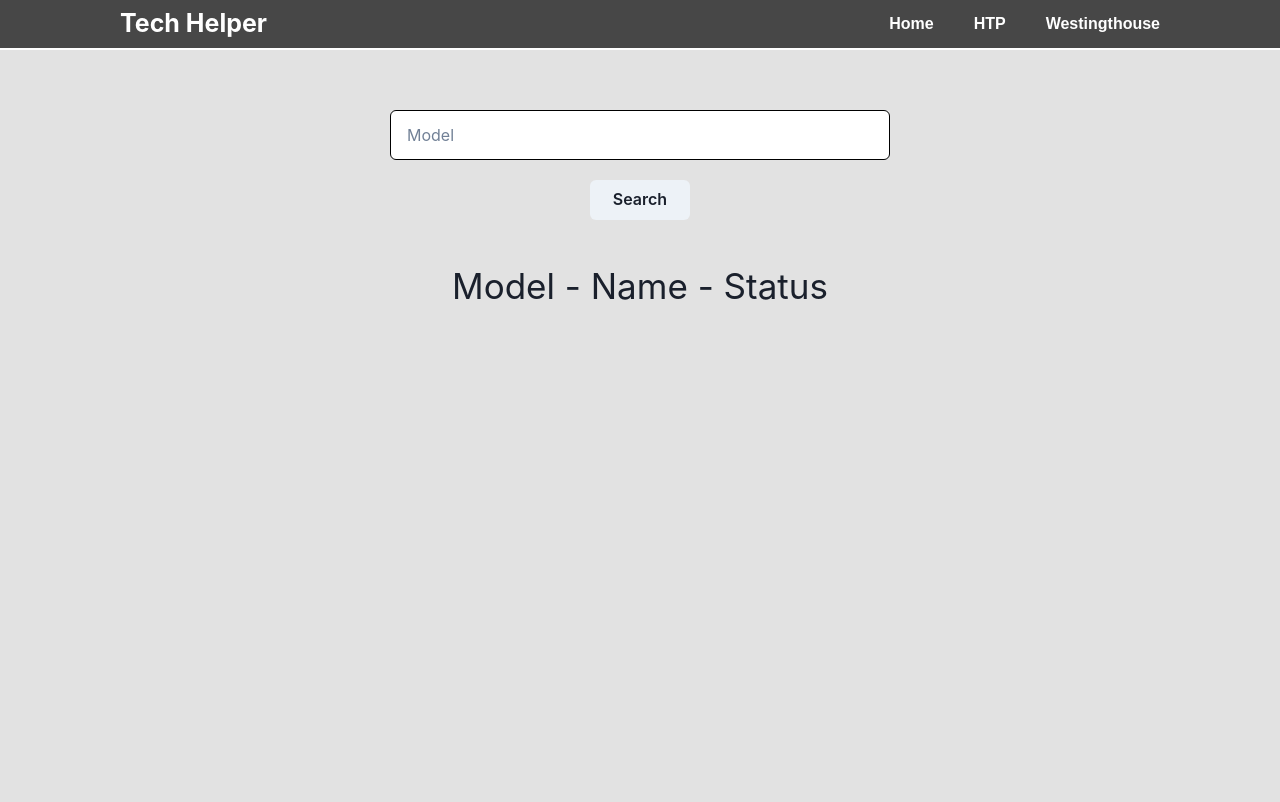
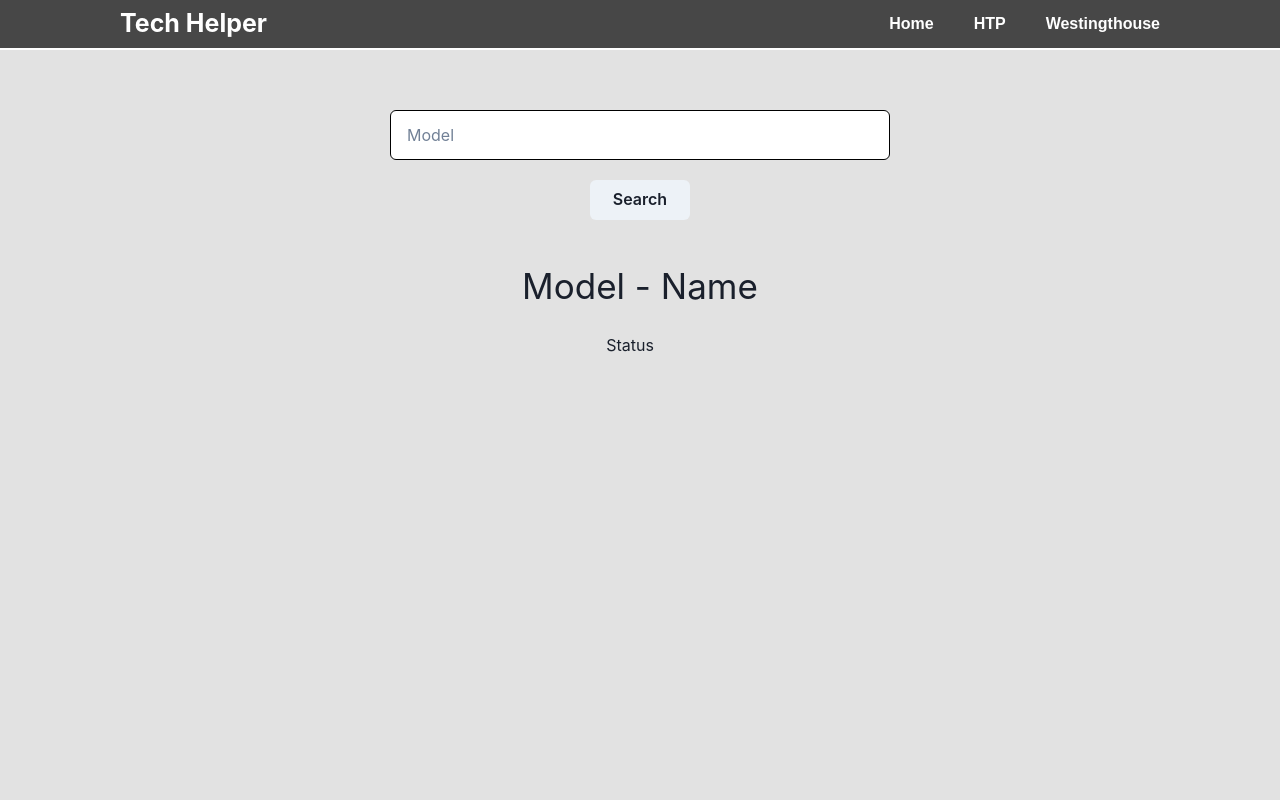
Before and after one commit to Erick-Bravo/tech_helper, a React (Create React App) app: page /htp in a window 1280 px wide. Built offline with nearby package versions, Linux system fonts and the light colour scheme.

Commit message:
data link input. model search includes instead of equates

```diff
--- a/src/App.tsx
+++ b/src/App.tsx
@@ -5,10 +5,9 @@ import { Box } from "@chakra-ui/react";
 import NavBar from "./components/NavBar";
 import Home from "./pages/Home";
 
-
 function App() {
   return (
-    <Box h="94vh">
+    <Box h="100vh" overflow="scroll">
       <Router>
         <NavBar />
         <Routes>
--- a/src/components/ModelSearch.tsx
+++ b/src/components/ModelSearch.tsx
@@ -1,4 +1,4 @@
-import { Box, Button, Input, Link, Text } from "@chakra-ui/react";
+import { Box, Button, Flex, Input, Link, Text } from "@chakra-ui/react";
 import { useState } from "react";
 import { modelList, modelListTypes } from "../data/modelList";
 import { ExternalLinkIcon } from "@chakra-ui/icons";
@@ -16,7 +16,7 @@ const ModelSearch = () => {
       if (inputText === "") {
         return;
       }
-      return item.id === inputText;
+      return item.id.includes(inputText);
     });
     setResult(filteredList);
   };
@@ -50,16 +50,24 @@ const ModelSearch = () => {
       {result.length === 0 && <Text fontSize="35px">No result found</Text>}
       {result.map((item) => {
         return (
-          <Box key={item.id}>
+          <Box key={item.name}>
             <Text
               fontSize="35px"
               m="20px 10px"
-            >{` ${item.id} - ${item.name} - ${item.status}`}</Text>
-            {item.link !== "" && (
-              <Link href={item.link} color={linkColor} fontSize="20" isExternal>
-                Model Links Page <ExternalLinkIcon mx="2px" />
-              </Link>
-            )}
+            >{` ${item.id} - ${item.name}`}</Text>
+            <Flex justifyContent="center" alignItems="center">
+              <Text mr="20px">{item.status}</Text>
+              {item.link !== "" && (
+                <Link
+                  href={item.link}
+                  color={linkColor}
+                  fontSize="20"
+                  isExternal
+                >
+                  Model Links Page <ExternalLinkIcon mx="2px" />
+                </Link>
+              )}
+            </Flex>
           </Box>
         );
       })}
--- a/src/data/modelList.tsx
+++ b/src/data/modelList.tsx
@@ -18,99 +18,233 @@ export const modelList: modelListTypes[] = [
     status: "Active",
     link: "https://htproducts.com/elite-ultra-documents.html",
   },
-  { id: "EFTU", name: "Elite Fire Tube Ultra", status: "Active", link: "" },
-  { id: "ELX", name: "Elite XL Boiler", status: "Active", link: "" },
+  {
+    id: "EFTU",
+    name: "Elite Fire Tube Ultra",
+    status: "Active",
+    link: "https://www.htproducts.com/elite-fire-tube-ultra-documents.html",
+  },
+  {
+    id: "ELX",
+    name: "Elite XL Boiler",
+    status: "Active",
+    link: "https://www.htproducts.com/elitexl-documents.html",
+  },
   {
     id: "ELV",
     name: "Everlast Elevate Residential WH",
     status: "Active",
-    link: "",
+    link: "https://www.htproducts.com/everlast-elevate-documents.html",
   },
   {
     id: "SUPR",
     name: "Everlast Elevate Residential WH",
     status: "Active",
-    link: "",
+    link: "https://www.htproducts.com/everlast-elevate-documents.html",
   },
   {
     id: "EVR",
     name: "Everlast Residential Electric WH",
     status: "Active",
-    link: "",
+    link: "https://www.htproducts.com/everlast-elevate-documents.html",
+  },
+  {
+    id: "EVR",
+    name: "Everlast Point of Use Residential Electric WH",
+    status: "Active",
+    link: "https://htproducts.com/everlast-residential-point-of-use-documents.html",
+  },
+  {
+    id: "EVR",
+    name: "Everlast Mini Tank",
+    status: "Active",
+    link: "https://htproducts.com/everlast-residential-point-of-use-documents.html",
   },
   {
     id: "EVC",
     name: "Everlast Medium Duty 3 Element",
     status: "Active",
-    link: "",
+    link: "https://www.htproducts.com/everlast-medium-duty-commercial-documents.html",
   },
-  { id: "EVG", name: "Everlast Grid Enabled", status: "Active", link: "" },
-  { id: "GL", name: "Glass Lined Storage Tank", status: "Active", link: "" },
-  { id: "SR", name: "Large Volume Storage Tank", status: "Active", link: "" },
-  { id: "PH", name: "Pheonix Gas Fired WH", status: "Active", link: "" },
+  {
+    id: "EVG",
+    name: "Everlast Grid Enabled",
+    status: "Active",
+    link: "https://www.htproducts.com/EVG-documents.html",
+  },
+  {
+    id: "GL",
+    name: "Glass Lined Storage Tank",
+    status: "Active",
+    link: "https://www.htproducts.com/glasslinedtankdocuments.html",
+  },
+  {
+    id: "SR",
+    name: "Large Volume Storage Tank",
+    status: "Active",
+    link: "http://www.htproducts.com/largevolumestoragetanks-documents.html",
+  },
+  {
+    id: "PH",
+    name: "Pheonix Gas Fired WH",
+    status: "Active",
+    link: "http://www.htproducts.com/phoenixdocuments.html",
+  },
   {
     id: "PH76",
     name: "Pheonix Gas Fired Light Duty",
     status: "Active",
-    link: "",
+    link: "http://www.htproducts.com/phoenixlddocuments.html",
   },
   {
     id: "PHM",
     name: "Pheonix Gas Fired Multi-Fit",
     status: "Active",
-    link: "",
+    link: "http://www.htproducts.com/Phoenix-Multi-Fit-documents.html",
   },
-  { id: "PHP", name: "Pheonix Gas Fired Plus", status: "Active", link: "" },
-  { id: "PHR", name: "Pioneer", status: "Active", link: "" },
+  {
+    id: "PHP",
+    name: "Pheonix Gas Fired Plus",
+    status: "Active",
+    link: "http://www.htproducts.com/phoenixplusdocuments.html",
+  },
+  {
+    id: "PHR",
+    name: "Pioneer",
+    status: "Active",
+    link: "http://www.htproducts.com/pioneerdocuments.html",
+  },
   {
     id: "SSU",
     name: "Stainless Steel Superstor Ultra",
     status: "Active",
-    link: "",
+    link: "https://www.htproducts.com/superstorultratankdocuments.html",
   },
   {
     id: "SSC",
     name: "Superstor Contender Titanium",
     status: "Active",
-    link: "",
+    link: "https://www.htproducts.com/superstor-contender-titanium.html",
   },
-  { id: "MSSU", name: "Superstor Ultra Max", status: "Active", link: "" },
+  {
+    id: "MSSU",
+    name: "Superstor Ultra Max",
+    status: "Active",
+    link: "https://www.htproducts.com/superstor-ultramax-multisource.html",
+  },
 
-  { id: "CGH", name: "Crossover Commercial", status: "Discontinued", link: "" },
+  {
+    id: "CGH",
+    name: "Crossover Commercial",
+    status: "Discontinued",
+    link: "http://www.htproducts.com/crossover-commercial-documents-dis.html",
+  },
   {
     id: "EFTC",
-    name: "EFT Combination Boiler",
+    name: "EFT Combination Boiler (Wall)",
     status: "Discontinued",
-    link: "",
+    link: "http://www.htproducts.com/EFT_Combination_Wall_Dis.html",
   },
-  { id: "EL", name: "Elite Boiler", status: "Discontinued", link: "" },
+  {
+    id: "EFTC",
+    name: "EFT Combination Boiler (Floor)",
+    status: "Discontinued",
+    link: "http://www.htproducts.com/EFT_Combination_Floor_Dis.html",
+  },
+  {
+    id: "EL",
+    name: "Elite Boiler",
+    status: "Discontinued",
+    link: "http://www.htproducts.com/elite-dis.html",
+  },
   {
     id: "EFT",
     name: "Elite FT Heating Boiler",
     status: "Discontinued",
-    link: "",
+    link: "http://www.htproducts.com/eft-documents-dis.html",
   },
-  { id: "EP", name: "Elite Premiere Boiler", status: "Discontinued", link: "" },
-  { id: "EP-VHW", name: "Elite VWH", status: "Discontinued", link: "" },
-  { id: "ETI", name: "Endurati Boiler", status: "Discontinued", link: "" },
-  { id: "EV", name: "Everlast", status: "Discontinued", link: "" },
+  {
+    id: "EP",
+    name: "Elite Premiere Boiler",
+    status: "Discontinued",
+    link: "http://www.htproducts.com/elitepremier.html",
+  },
+  {
+    id: "EP-VHW",
+    name: "Elite VWH",
+    status: "Discontinued",
+    link: "http://www.htproducts.com/elite-premier-vwh-documents-dis.html",
+  },
+  {
+    id: "ETI",
+    name: "Endurati Boiler",
+    status: "Discontinued",
+    link: "http://www.htproducts.com/EnduroTi-documents-dis.html",
+  },
+  {
+    id: "EV",
+    name: "Everlast",
+    status: "Discontinued",
+    link: "http://www.htproducts.com/everlast-dis.html",
+  },
   {
     id: "EVC",
-    name: "Everlast Light Duty, Medium Duty Commercial Electric",
+    name: "Everlast Light Duty, Commercial Electric",
     status: "Discontinued",
-    link: "",
+    link: "http://www.htproducts.com/everlast-light-com-documents-dis.html",
   },
-  { id: "RT", name: "Hydra Smart RT", status: "Discontinued", link: "" },
-  { id: "RTC", name: "Hydra Smart RTC", status: "Discontinued", link: "" },
-  { id: "MC", name: "MC Series", status: "Discontinued", link: "" },
+  {
+    id: "EVC",
+    name: "Everlast Medium Duty, Commercial Electric",
+    status: "Discontinued",
+    link: "http://www.htproducts.com/everlast-commercial-documents-dis.html",
+  },
+  {
+    id: "RT",
+    name: "Hydra Smart RT",
+    status: "Discontinued",
+    link: " https://www.htproducts.com/hydrasmart-residential-documents.html",
+  },
+  {
+    id: "RTC",
+    name: "Hydra Smart RTC",
+    status: "Discontinued",
+    link: "https://www.htproducts.com/hydrasmart-RTC-documents.html",
+  },
+  {
+    id: "MC",
+    name: "MC Series",
+    status: "Discontinued",
+    link: "http://www.htproducts.com/mcseriesdocuments.html",
+  },
   {
     id: "ModCon",
     name: "ModCon Commercial Gas Boiler",
     status: "Discontinued",
-    link: "",
+    link: "https://www.htproducts.com/modcon-dis.html",
   },
-  { id: "UFT", name: "UFT Boiler", status: "Discontinued", link: "" },
-  { id: "UFTC", name: "UFT Combi Boiler", status: "Discontinued", link: "" },
-  { id: "PHE", name: "Versa Hyrdo", status: "Discontinued", link: "" },
-  { id: "SSV", name: "Voyager", status: "Discontinued", link: "" },
+  {
+    id: "UFT",
+    name: "UFT Boiler",
+    status: "Discontinued",
+    link: "http://www.htproducts.com/uft-documents-dis.html",
+  },
+  {
+    id: "UFTC",
+    name: "UFT Combi Boiler",
+    status: "Discontinued",
+    link: "http://www.htproducts.com/UFT-Combination-Documents-dis.html",
+  },
+  {
+    id: "PHE",
+    name: "Versa Hyrdo",
+    status: "Discontinued",
+    link: "http://www.htproducts.com/versahydrodocuments-dis.html",
+  },
+  {
+    id: "SSV",
+    name: "Voyager",
+    status: "Discontinued",
+    link: "http://www.htproducts.com/voyager-dis.html",
+  },
 ];
```
